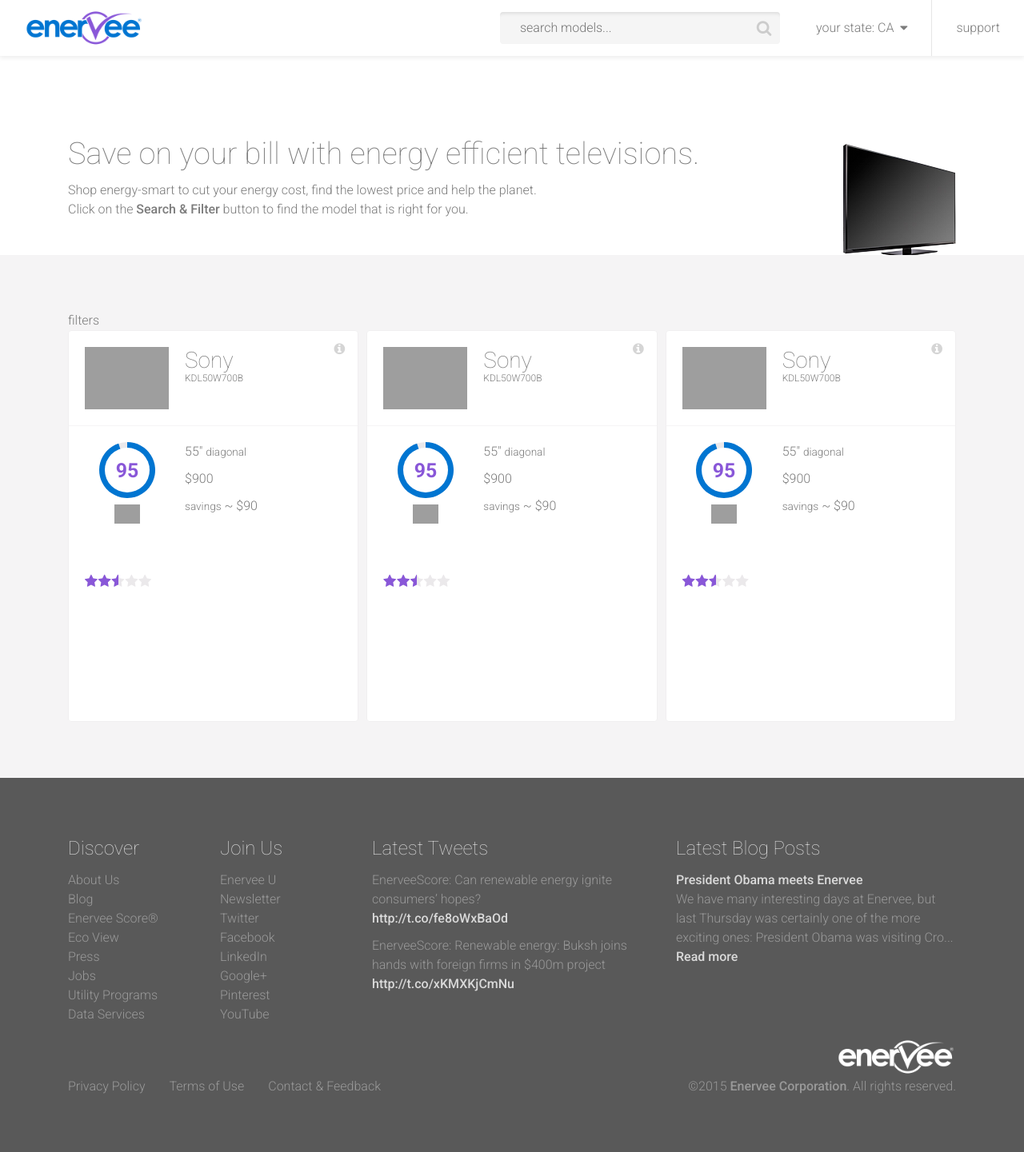
After one commit to juditdidit/juditdidit.github.io, a PHP site: page /results-cards.html in a window 1280 px wide. The commit adds this page. Shown: the whole page at 80% size. Run offline with PHP 8.4, Linux system fonts and the light colour scheme; style sheets or scripts are compiled from the project's sources; some libraries are stand-ins or nearby versions; grey boxes are pictures that could not be loaded.

Commit message:
created initial "card" view of results page

```diff
--- a/assets/style.less
+++ b/assets/style.less
@@ -1,7 +1,7 @@
 /* variables */
-@accent-main: #ffa100;
-@accent-sub: #0089c4;
-@accent-block-text: lighten(@accent-main,45%);
+@accent-main: #8957D8;
+@accent-sub: #0075D1;
+@accent-block-text: lighten(@accent-main,30%);
 
 @font-norm: #7c7c7c;
 @font-light: #ffffff;
@@ -722,8 +722,35 @@ hr {
 }
 
 .results {
+	&-list {
 		border-radius: 4px 4px 0px 0px;
 		overflow: hidden;
+	}
+
+	&-cards {
+		margin: -5px;
+	}
+
+	.pos-ret .score {
+		circle {
+			color: @bg-light;
+			fill: currentColor;
+		}
+
+		.indicator {
+			color: @accent-sub;
+			fill: currentColor;
+		}
+
+		.outer {
+			color: darken(@bg-darker,4%);
+			fill: currentColor;
+		}
+
+		text {
+			color: @accent-main;
+			fill: currentColor;
+		}
 	}
 
 	table {
@@ -866,28 +893,6 @@ table {
 				}
 			}
 		}
-
-	.pos-ret .score {
-		circle {
-			color: @bg-light;
-			fill: currentColor;
-		}
-
-		.indicator {
-			color: @accent-sub;
-			fill: currentColor;
-		}
-
-		.outer {
-			color: darken(@bg-darker,4%);
-			fill: currentColor;
-		}
-
-		text {
-			color: @accent-main;
-			fill: currentColor;
-		}
-	}
 	}
 
 	.more-results {
@@ -898,6 +903,194 @@ table {
 		border-radius: 0px 0px 4px 4px;
 		overflow: hidden;
 	}
+
+	ul.cards {
+		list-style: none;
+		list-style-type: none;
+		.reset-font-size;
+		margin: 0;
+		padding: 0;
+
+		.ev-card {
+			display: inline-block;
+			padding: 5px;
+			width: 33.3333%;
+			height: 500px;
+			vertical-align: top;
+
+			.card {
+				display: block;
+				width: 100%;
+				height: 100%;
+				background-color: @bg-light;
+				border-radius: 4px;
+				border: 1px solid darken(@bg-darker,2%);
+				font-weight: 300;
+				color: @font-norm;
+
+				&:hover,
+				&:active {
+					border: 1px solid darken(@bg-darker,10%);
+					-webkit-box-shadow: 0px 2px 6px 0px rgba(0,0,0,0.2);
+					-moz-box-shadow: 0px 2px 6px 0px rgba(0,0,0,0.2);
+					box-shadow: 0px 2px 6px 0px rgba(0,0,0,0.2);
+				}
+			}
+
+			.product-name,
+			.product-specs,
+			.product-rating,
+			.product-info {
+				padding: 20px;
+			}
+
+			.product-name {
+				border-bottom: 1px solid @bg-darker;
+				position: relative;
+				overflow: hidden;
+
+				img.product {
+					width: 125px;
+					float: left;
+					padding-right: 20px;
+				}
+
+				h2 {
+					font-size: 28px;
+					line-height: 1.2;
+					margin: 0;
+				}
+
+				.product-id {
+					display: block;
+					font-size: 12px;
+					line-height: 1;
+					text-transform: uppercase;
+				}
+
+				button {
+					background: none;
+					border: none;
+					position: absolute;
+					top: 10px;
+					right: 10px;
+					color: lighten(@font-norm, 35%);
+
+					&:hover,
+					&:active {
+						color: @font-norm;
+					}
+				}
+			}
+
+			.product-specs {
+				.e-score {
+					float: left;
+					width: 125px;
+					padding-right: 20px;
+					text-align: center;
+				}
+
+				.specs {
+					padding-left: 125px;
+				}
+			}
+
+			.product-rating {
+				.rating {
+					margin-top: 20px;
+					font-size: 17px;
+					position: relative;
+					color: darken(@bg-darker,4%);
+					letter-spacing: 1px;
+					width: 84px;
+					display: inline-block;
+
+					.full {
+						color: @accent-main;
+						position: absolute;
+						top: 0;
+						left: 0;
+						overflow: hidden;
+
+						span {
+							display: block;
+							width: 84px;
+						}
+					}
+				}
+
+				p {
+					margin: 0;
+					margin-left: 24px;
+					display: inline-block;
+				}
+			}
+
+
+
+			/* entire container, keeps perspective */
+			.card {
+				-webkit-perspective: 1000;
+				-moz-perspective: 1000;
+				perspective: 1000;
+			}
+
+			/* flip the pane when hovered */
+			.card:hover .card-content,
+			.card.hover .card-content {
+				-webkit-transform: rotateY(180deg);
+				-moz-transform: rotateY(180deg);
+				-ms-transform: rotateY(180deg);
+				transform: rotateY(180deg);
+			}
+
+			.card-face,
+			.card-back {
+				width: 100%;
+				height: 100%;
+			}
+
+			/* flip speed goes here */
+			.card-content {
+				-webkit-transition: 0.6s;
+				-moz-transition: 0.6s;
+				transition: 0.6s;
+				-webkit-transform-style: preserve-3d;
+				-moz-transform-style: preserve-3d;
+				transform-style: preserve-3d;
+				position: relative;
+			}
+
+			/* hide back of pane during swap */
+			.card-face,
+			.card-back {
+				-webkit-backface-visibility: hidden;
+				-moz-backface-visibility: hidden;
+				backface-visibility: hidden;
+				position: absolute;
+				top: 0;
+				left: 0;
+			}
+
+			.card-face {
+				z-index: 2;
+				-webkit-transform: rotateY(0deg);
+				-moz-transform: rotateY(0deg);
+				-ms-transform: rotateY(0deg);
+				transform: rotateY(0deg);
+			}
+
+			.card-back {
+				-webkit-transform: rotateY(180deg);
+				-moz-transform: rotateY(180deg);
+				-ms-transform: rotateY(180deg);
+				transform: rotateY(180deg);
+			}
+		}
+	}
+}
+
 
 footer {
 	.container {
--- /dev/null
+++ b/results-cards.html
@@ -0,0 +1,396 @@
+<!doctype html>
+<html>
+<head>
+	<meta charset="utf-8">
+	<meta name="viewport" content="width=device-width, initial-scale=1.0">
+
+	<title>Best LED, LCD and Plasma TV – Television Comparisons | Enervee.com</title>
+
+	<script src="https://ajax.googleapis.com/ajax/libs/jquery/1.11.2/jquery.min.js"></script>
+
+	<link rel="stylesheet" href="assets/bootstrap/css/bootstrap.min.css">
+    <link rel="stylesheet/less" href="assets/style.less" type="text/css">
+
+    <!--[if lte IE 8]>
+    <link rel="stylesheet" href="assets/ie.css" type="text/css">
+    <![endif]-->
+
+
+    <link rel="stylesheet" href='http://fonts.googleapis.com/css?family=Roboto:400,100,300,500,700' type='text/css'>
+    <link rel="stylesheet" href="http://maxcdn.bootstrapcdn.com/font-awesome/4.3.0/css/font-awesome.min.css">
+
+	<script src="assets/bootstrap/js/bootstrap.min.js"></script>
+    <script src="assets/less/less.min.js" type="text/javascript"></script>
+    <script src="assets/modernizr/modernizr.custom.80207.js" type="text/javascript"></script>
+    <script src="assets/script.js" type="text/javascript"></script>
+</head>
+
+<body class="preload">
+	<header id="header">
+		<nav id="topnav">
+			<div class="container-fluid">
+				<a class="logo" href="index.html"><img src="assets/img/enervee-logo-color.png" alt="Enervee Corporation"></a>
+
+				<ul class="nav">
+					<li><a href="">your state: CA <i class="fa fa-sort-desc"></i></a></li>
+					<li><a href="">support</a></li>
+					<li class="right nav-hidden">
+						<button class="btn" data-target="#dropdown-search" data-toggle="collapse"><i class="fa fa-search"></i></button>
+					</li>
+				</ul>
+
+				<div class="search-bar">
+					<form>
+						<div class="search">
+							<input type="text" placeholder="search models...">
+							<button><i class="fa fa-search"></i></button>
+						</div>
+					</form>
+				</div>
+			</div>
+		</nav>
+	</header>
+
+	<main>
+		<section id="dropdown-search" class="collapse">
+			<div class="section section-darkest no-padding">
+				<div class="container">
+					<div class="search-bar">
+						<form>
+							<div class="search">
+								<input type="text" placeholder="search models...">
+								<button><i class="fa fa-search"></i></button>
+							</div>
+						</form>
+					</div>
+				</div>
+			</div>
+		</section>
+
+		<section class="section topic-head">
+			<div class="container">
+				<div class="product">
+					<img src="assets/img/electronics-tv.png">
+				</div>
+
+				<h2>Save on your bill with energy efficient televisions.</h2>
+				<p>Shop energy-smart to cut your energy cost, find the lowest price and help the planet.<br>
+				Click on the <a href="">Search & Filter</a> button to find the model that is right for you.</p>
+			</div>
+		</section>
+
+		<section class="section section-darker">
+			<div class="container">
+				<div class="sidebar">
+					<div class="content">
+						<div class="filters">
+							filters
+						</div>
+					</div>
+				</div>
+				<div class="results results-cards">
+					<div class="content">
+						<ul class="cards">
+							<li class="ev-card">
+								<a href="" class="card">
+									<div class="card-content">
+										<div class="card-face">
+											<div class="product-name">
+												<button type="button"><i class="fa fa-info-circle"></i></button>
+												<img class="product" src="http://s3.enervee.com/img/2014/07/29/129547153_3Jp3uYVA_enervee_small_105x66.jpg">
+												<h2>Sony</h2>
+												<p class="product-id">KDL50W700B</p>
+											</div>
+
+											<div class="product-specs">
+												<div class="e-score">
+													<div class="pos-ret">
+														<div class="score hasSVG">
+															<svg version="1.1" width="70px" height="70px" viewBox="0 0 60 60">
+																<g>
+																	<circle cx="30" cy="30" r="30" class="outer"></circle>
+																	<path d="M30,30L30,0A30,30 342 1,1 20.72949016875157,1.468304511145394z" class="indicator"></path>
+																	<circle cx="30" cy="30" r="24"></circle>
+
+																	<text x="30" y="38" font-size="16pt" font-weight="800" text-anchor="middle">95</text>
+																</g>
+															</svg>
+														</div>
+
+														<div class="valign-bottom">
+															<img src="http://s3.enervee.com/media/certs/estar.png" height="24">
+														</div>
+													</div>
+												</div>
+
+												<div class="specs">
+													<p class="specific">55" <small>diagonal</small></p>
+													<p class="price">$900</p>
+													<p class="savings">
+														<small>savings</small>
+														~ $90
+													</p>
+												</div>
+											</div>
+
+											<div class="product-rating">
+												<div class="rating">
+													<div class="empty">
+														<i class="fa fa-star"></i><i class="fa fa-star"></i><i class="fa fa-star"></i><i class="fa fa-star"></i><i class="fa fa-star"></i>
+													</div>
+													<div class="full" style="width:50%">
+														<span>
+															<i class="fa fa-star"></i><i class="fa fa-star"></i><i class="fa fa-star"></i><i class="fa fa-star"></i><i class="fa fa-star"></i>
+														</span>
+													</div>
+												</div>
+											</div>
+										</div>
+										<div class="card-back">
+											<div class="product-name">
+												<button type="button"><i class="fa fa-times-circle"></i></button>
+												<img class="product" src="http://s3.enervee.com/img/2014/07/29/129547153_3Jp3uYVA_enervee_small_105x66.jpg">
+												<h2>Sony</h2>
+												<p class="product-id">KDL50W700B</p>
+											</div>
+
+											<div class="product-info">
+												<p>Lorem ipsum dolor sit amet, consectetur adipiscing elit. Cras aliquet odio nec elit porta pellentesque.</p>
+
+												<p>Aliquam nec felis rhoncus, molestie felis eget, feugiat enim. Sed sed nulla sit amet nisi posuere sodales sed sit amet velit. Aenean odio nulla, commodo sit amet sapien eleifend, blandit molestie est. Sed sollicitudin lorem quam, in sollicitudin ligula porta eu.</p>
+
+												<p>Morbi sed iaculis sapien. Nam molestie hendrerit ex sed elementum. Praesent magna urna, auctor at sem at, accumsan fringilla quam. Morbi vehicula, augue a finibus condimentum, purus urna accumsan libero, ut condimentum velit ipsum sit amet nisl. Maecenas condimentum aliquet malesuada. Proin venenatis dui.</p>
+											</div>
+										</div>
+									</div>
+								</a>
+							</li>
+
+							<li class="ev-card">
+								<a href="" class="card">
+									<div class="card-content">
+										<div class="card-face">
+											<div class="product-name">
+												<button type="button"><i class="fa fa-info-circle"></i></button>
+												<img class="product" src="http://s3.enervee.com/img/2014/07/29/129547153_3Jp3uYVA_enervee_small_105x66.jpg">
+												<h2>Sony</h2>
+												<p class="product-id">KDL50W700B</p>
+											</div>
+
+											<div class="product-specs">
+												<div class="e-score">
+													<div class="pos-ret">
+														<div class="score hasSVG">
+															<svg version="1.1" width="70px" height="70px" viewBox="0 0 60 60">
+																<g>
+																	<circle cx="30" cy="30" r="30" class="outer"></circle>
+																	<path d="M30,30L30,0A30,30 342 1,1 20.72949016875157,1.468304511145394z" class="indicator"></path>
+																	<circle cx="30" cy="30" r="24"></circle>
+
+																	<text x="30" y="38" font-size="16pt" font-weight="800" text-anchor="middle">95</text>
+																</g>
+															</svg>
+														</div>
+
+														<div class="valign-bottom">
+															<img src="http://s3.enervee.com/media/certs/estar.png" height="24">
+														</div>
+													</div>
+												</div>
+
+												<div class="specs">
+													<p class="specific">55" <small>diagonal</small></p>
+													<p class="price">$900</p>
+													<p class="savings">
+														<small>savings</small>
+														~ $90
+													</p>
+												</div>
+											</div>
+
+											<div class="product-rating">
+												<div class="rating">
+													<div class="empty">
+														<i class="fa fa-star"></i><i class="fa fa-star"></i><i class="fa fa-star"></i><i class="fa fa-star"></i><i class="fa fa-star"></i>
+													</div>
+													<div class="full" style="width:50%">
+														<span>
+															<i class="fa fa-star"></i><i class="fa fa-star"></i><i class="fa fa-star"></i><i class="fa fa-star"></i><i class="fa fa-star"></i>
+														</span>
+													</div>
+												</div>
+											</div>
+										</div>
+										<div class="card-back">
+											<div class="product-name">
+												<button type="button"><i class="fa fa-times-circle"></i></button>
+												<img class="product" src="http://s3.enervee.com/img/2014/07/29/129547153_3Jp3uYVA_enervee_small_105x66.jpg">
+												<h2>Sony</h2>
+												<p class="product-id">KDL50W700B</p>
+											</div>
+
+											<div class="product-info">
+												<p>Lorem ipsum dolor sit amet, consectetur adipiscing elit. Cras aliquet odio nec elit porta pellentesque.</p>
+
+												<p>Aliquam nec felis rhoncus, molestie felis eget, feugiat enim. Sed sed nulla sit amet nisi posuere sodales sed sit amet velit. Aenean odio nulla, commodo sit amet sapien eleifend, blandit molestie est. Sed sollicitudin lorem quam, in sollicitudin ligula porta eu.</p>
+
+												<p>Morbi sed iaculis sapien. Nam molestie hendrerit ex sed elementum. Praesent magna urna, auctor at sem at, accumsan fringilla quam. Morbi vehicula, augue a finibus condimentum, purus urna accumsan libero, ut condimentum velit ipsum sit amet nisl. Maecenas condimentum aliquet malesuada. Proin venenatis dui.</p>
+											</div>
+										</div>
+									</div>
+								</a>
+							</li>
+
+							<li class="ev-card">
+								<a href="" class="card">
+									<div class="card-content">
+										<div class="card-face">
+											<div class="product-name">
+												<button type="button"><i class="fa fa-info-circle"></i></button>
+												<img class="product" src="http://s3.enervee.com/img/2014/07/29/129547153_3Jp3uYVA_enervee_small_105x66.jpg">
+												<h2>Sony</h2>
+												<p class="product-id">KDL50W700B</p>
+											</div>
+
+											<div class="product-specs">
+												<div class="e-score">
+													<div class="pos-ret">
+														<div class="score hasSVG">
+															<svg version="1.1" width="70px" height="70px" viewBox="0 0 60 60">
+																<g>
+																	<circle cx="30" cy="30" r="30" class="outer"></circle>
+																	<path d="M30,30L30,0A30,30 342 1,1 20.72949016875157,1.468304511145394z" class="indicator"></path>
+																	<circle cx="30" cy="30" r="24"></circle>
+
+																	<text x="30" y="38" font-size="16pt" font-weight="800" text-anchor="middle">95</text>
+																</g>
+															</svg>
+														</div>
+
+														<div class="valign-bottom">
+															<img src="http://s3.enervee.com/media/certs/estar.png" height="24">
+														</div>
+													</div>
+												</div>
+
+												<div class="specs">
+													<p class="specific">55" <small>diagonal</small></p>
+													<p class="price">$900</p>
+													<p class="savings">
+														<small>savings</small>
+														~ $90
+													</p>
+												</div>
+											</div>
+
+											<div class="product-rating">
+												<div class="rating">
+													<div class="empty">
+														<i class="fa fa-star"></i><i class="fa fa-star"></i><i class="fa fa-star"></i><i class="fa fa-star"></i><i class="fa fa-star"></i>
+													</div>
+													<div class="full" style="width:50%">
+														<span>
+															<i class="fa fa-star"></i><i class="fa fa-star"></i><i class="fa fa-star"></i><i class="fa fa-star"></i><i class="fa fa-star"></i>
+														</span>
+													</div>
+												</div>
+											</div>
+										</div>
+										<div class="card-back">
+											<div class="product-name">
+												<button type="button"><i class="fa fa-times-circle"></i></button>
+												<img class="product" src="http://s3.enervee.com/img/2014/07/29/129547153_3Jp3uYVA_enervee_small_105x66.jpg">
+												<h2>Sony</h2>
+												<p class="product-id">KDL50W700B</p>
+											</div>
+
+											<div class="product-info">
+												<p>Lorem ipsum dolor sit amet, consectetur adipiscing elit. Cras aliquet odio nec elit porta pellentesque.</p>
+
+												<p>Aliquam nec felis rhoncus, molestie felis eget, feugiat enim. Sed sed nulla sit amet nisi posuere sodales sed sit amet velit. Aenean odio nulla, commodo sit amet sapien eleifend, blandit molestie est. Sed sollicitudin lorem quam, in sollicitudin ligula porta eu.</p>
+
+												<p>Morbi sed iaculis sapien. Nam molestie hendrerit ex sed elementum. Praesent magna urna, auctor at sem at, accumsan fringilla quam. Morbi vehicula, augue a finibus condimentum, purus urna accumsan libero, ut condimentum velit ipsum sit amet nisl. Maecenas condimentum aliquet malesuada. Proin venenatis dui.</p>
+											</div>
+										</div>
+									</div>
+								</a>
+							</li>
+						</ul>
+					</div>
+				</div>
+			</div>
+		</section>
+
+	</main>
+
+	<footer class="section section-darkest">
+		<div class="container">
+			<div class="row">
+				<div class="col-skinny col-xs-6 col-sm-6 col-md-2">
+					<p class="section-title">Discover</p>
+					<ul class="nav nav-topic">
+						<li><a href="">About Us</a></li>
+						<li><a href="">Blog</a></li>
+						<li><a href="">Enervee Score&reg;</a></li>
+						<li><a href="">Eco View</a></li>
+						<li><a href="">Press</a></li>
+						<li><a href="">Jobs</a></li>
+						<li><a href="">Utility Programs</a></li>
+						<li><a href="">Data Services</a></li>
+					</ul>
+					</ul>
+				</div>
+
+				<div class="col-skinny col-xs-6 col-sm-6 col-md-2">
+					<p class="section-title">Join Us</p>
+					<ul class="nav nav-topic">
+						<li><a href="">Enervee U</a></li>
+						<li><a href="">Newsletter</a></li>
+						<li><a href="">Twitter</a></li>
+						<li><a href="">Facebook</a></li>
+						<li><a href="">LinkedIn</a></li>
+						<li><a href="">Google+</a></li>
+						<li><a href="">Pinterest</a></li>
+						<li><a href="">YouTube</a></li>
+					</ul>
+					</ul>
+				</div>
+
+				<div class="col-wider hidden-xs hidden-sm col-md-4">
+					<p class="section-title">Latest Tweets</p>
+					<article>
+						<p>EnerveeScore: Can renewable energy ignite consumers’ hopes?
+						<br><a href="http://t.co/fe8oWxBaOd">http://t.co/fe8oWxBaOd</a></p>
+					</article>
+
+					<article>
+						<p>EnerveeScore: Renewable energy: Buksh joins hands with foreign firms in $400m project
+						<br><a href="http://t.co/xKMXKjCmNu">http://t.co/xKMXKjCmNu</a></p>
+					</article>
+				</div>
+
+				<div class="col-wider hidden-xs hidden-sm col-md-4">
+					<p class="section-title">Latest Blog Posts</p>
+					<article>
+						<p><a href="">President Obama meets Enervee</a>
+						<br>We have many interesting days at Enervee, but last Thursday was certainly one of the more exciting ones: President Obama was visiting Cro... <a href="">Read more</a></p>
+					</article>
+				</div>
+			</div>
+
+			<nav class="bottomnav left">
+				<ul class="nav">
+					<li><a href="">Privacy Policy</a></li>
+					<li><a href="">Terms of Use</a></li>
+					<li><a href="">Contact & Feedback</a></li>
+				</ul>
+			</nav>
+
+			<div id="copyright" class="right">
+				<a class="logo" href="index.html"><img src="assets/img/enervee-logo-white.png" alt="Enervee Corporation"></a>
+				&copy;2015 <a href="">Enervee Corporation</a>.<span class="break"> </span>All rights reserved.
+			</div>
+		</div>
+	</footer>
+</body>
+</html>
```
Lines whose indentation alone changed are shown as unchanged.
